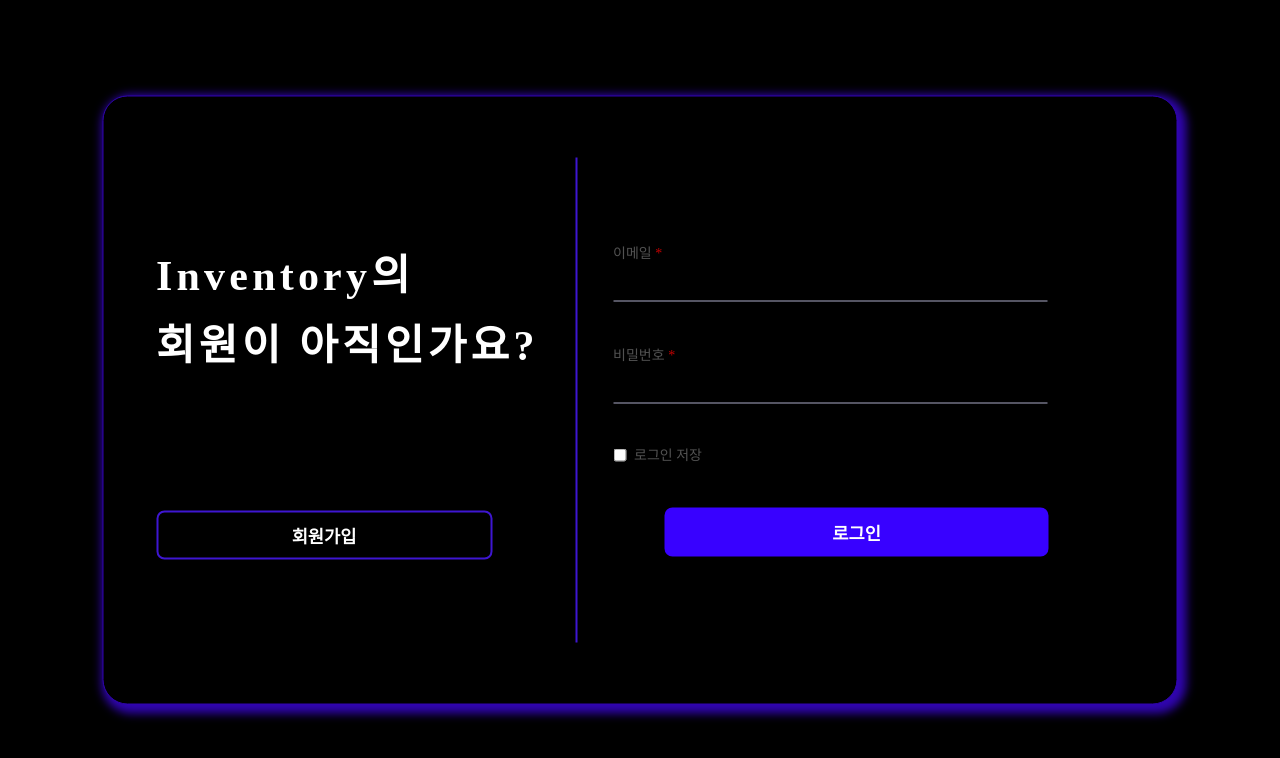
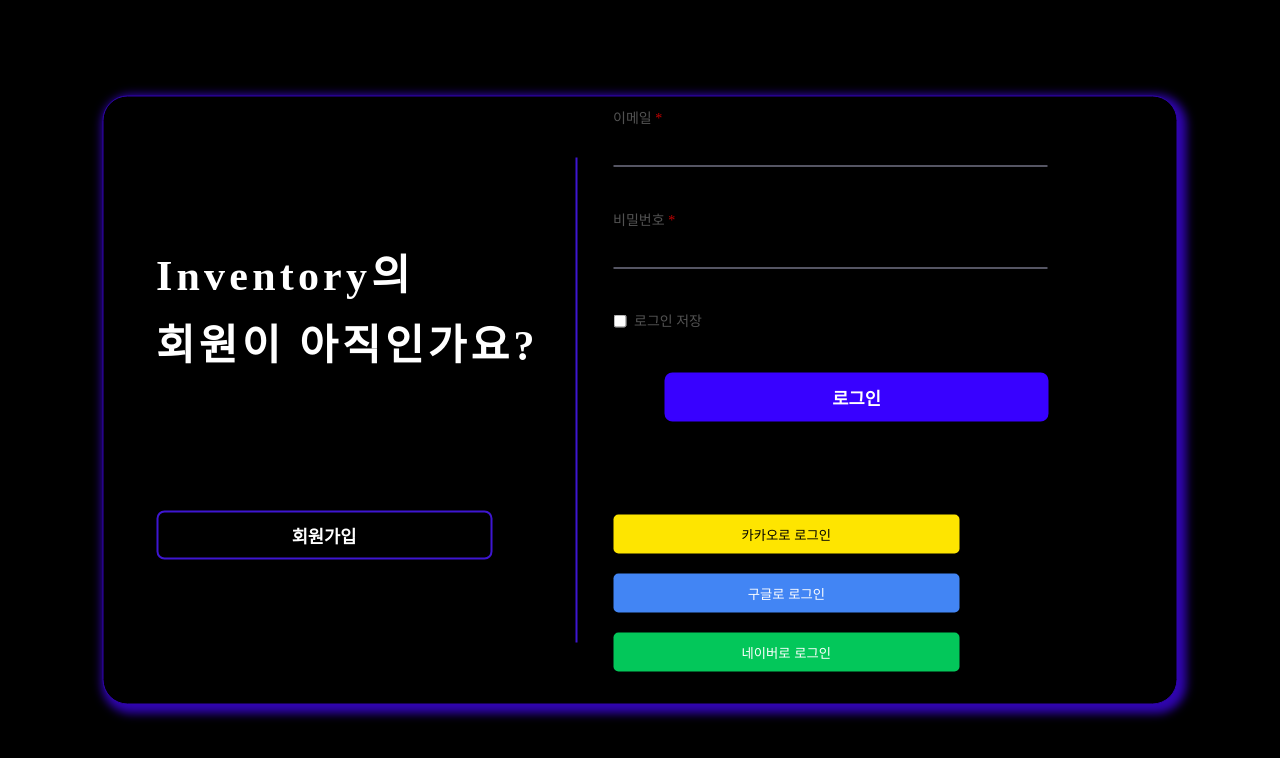
Before and after one commit to Inventory-kpol/Inventory-frontend, a React (Create React App) app: page / in a window 1280 px wide. Shown: the top 758 px of the page. Built offline with nearby package versions, Linux system fonts and the light colour scheme.

Commit message:
[Fix] 수정중

```diff
--- a/src/pages/Login/Login.jsx
+++ b/src/pages/Login/Login.jsx
@@ -30,6 +30,16 @@ function Login() {
     navigate("/SignUp"); // 'signUp' 경로로 이동
   };
 
+  const handleSocialLogin = (provider) => {
+    const socialLoginUrls = {
+      kakao: `${process.env.REACT_APP_API}/api/member/login/kakao`,
+      google: `${process.env.REACT_APP_API}/api/member/login/google`,
+      naver: `${process.env.REACT_APP_API}/api/member/login/naver`,
+    };
+
+    window.location.href = socialLoginUrls[provider];
+  };
+
   return (
     <div className="container">
       <ToastContainer />
@@ -43,13 +53,13 @@ function Login() {
         <div>
           <button
             className="signUpButton"
-            onClick={goToSignUp} // 회원가입 버튼 클릭 시 페이지 이동
+            onClick={goToSignUp}
           >
             회원가입
           </button>
         </div>
       </div>
-      <div className="vertical-line"> </div>
+      <div className="vertical-line"></div>
       <div className="content-right">
         <div className="inputGroup">
           <label>
@@ -84,6 +94,28 @@ function Login() {
         <button className="loginButton" onClick={handleLogin}>
           로그인
         </button>
+
+        <div className="socialLoginContainer">
+          <p>소셜 로그인</p>
+          <button
+            className="socialLoginButton kakao"
+            onClick={() => handleSocialLogin("kakao")}
+          >
+            카카오로 로그인
+          </button>
+          <button
+            className="socialLoginButton google"
+            onClick={() => handleSocialLogin("google")}
+          >
+            구글로 로그인
+          </button>
+          <button
+            className="socialLoginButton naver"
+            onClick={() => handleSocialLogin("naver")}
+          >
+            네이버로 로그인
+          </button>
+        </div>
       </div>
     </div>
   );
--- a/src/styles/Login.css
+++ b/src/styles/Login.css
@@ -8,11 +8,42 @@ html, body {
 
   .container {
     display: flex;
+    align-items: center;
     width: 100%;
     height: 100%;
     max-width: 62.5rem; /* 최대 너비 제한 (1000px -> 62.5rem) */
     margin: 0 auto; /* 가운데 정렬 */
   }
+
+  .socialLoginContainer {
+    padding: 0.625rem 1.25rem;
+    margin-top: 20px;
+  }
+
+  .socialLoginButton {
+    margin: 10px 0;
+    padding: 10px 15px;
+    border: none;
+    border-radius: 5px;
+    cursor: pointer;
+    width: 100%;
+  }
+
+  .kakao {
+    background-color: #fee500;
+    color: #000;
+  }
+
+  .google {
+    background-color: #4285f4;
+    color: #fff;
+  }
+
+  .naver {
+    background-color: #03c75a;
+    color: #fff;
+  }
+
 
   .content-left{
     width: 50%;
@@ -81,7 +112,6 @@ html, body {
     border-bottom: 0.12rem solid #f8f8f8;
 }
 
-
   .checkboxContainer {
     display: flex;
     align-items: center;
```
Also changed, not shown: src/data.json (line endings or trailing spaces).
